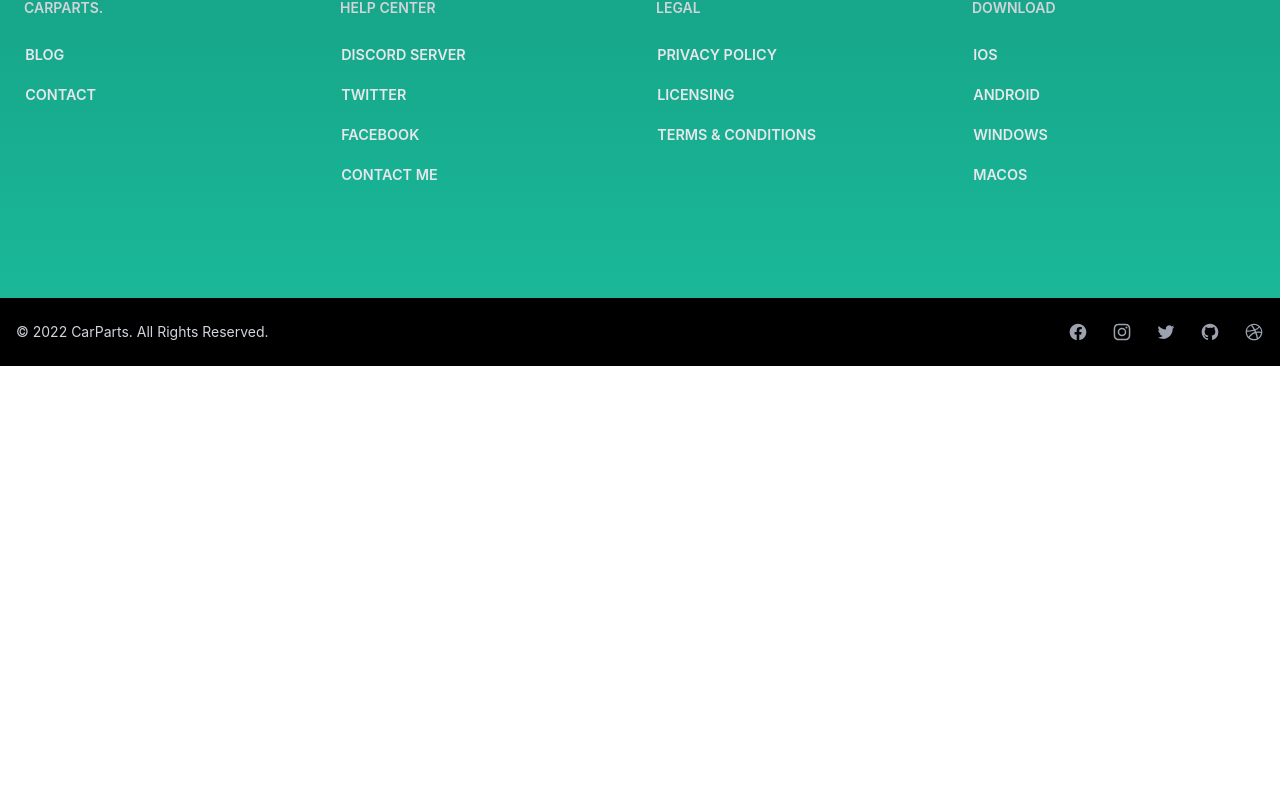
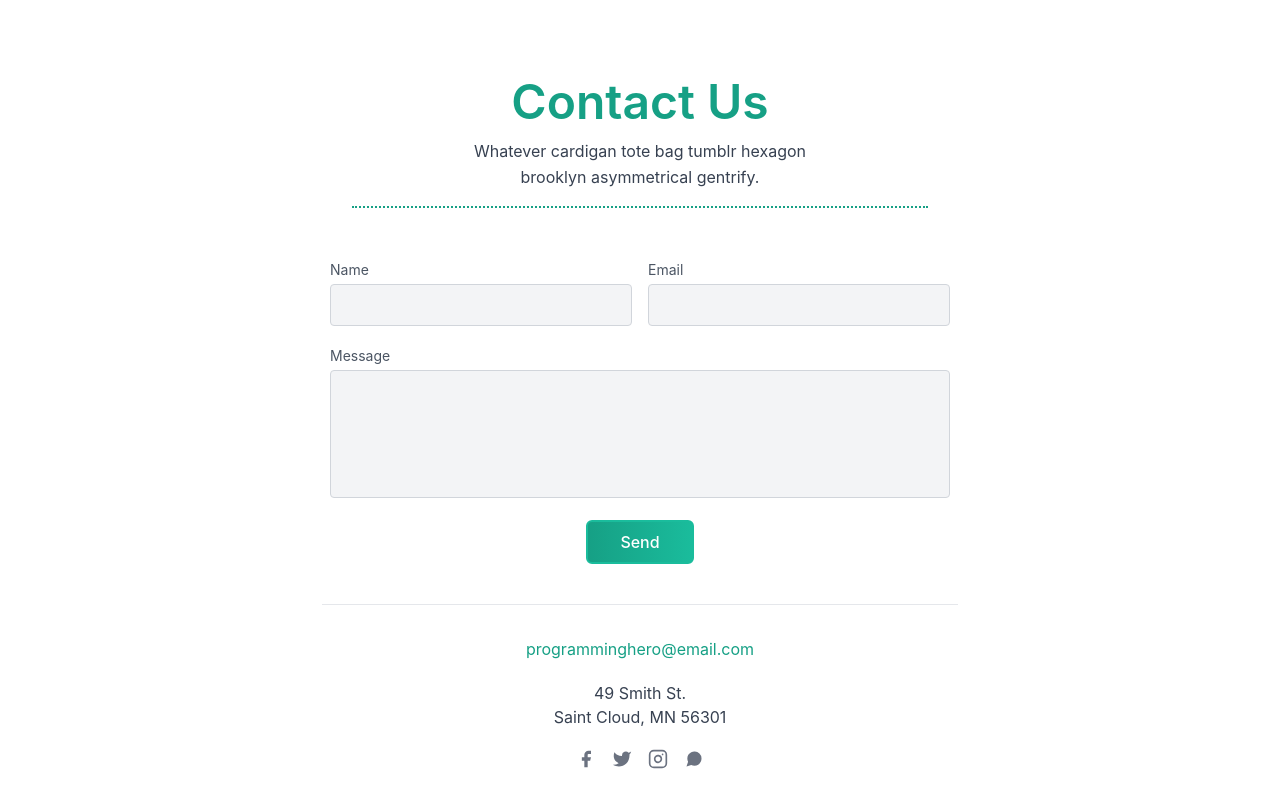
Before and after one commit to anannanur/carparts-manufacturer-website-client, a React (Create React App) app: page /contact-us in a window 1280 px wide. Shown: the part 218-1020 px from the top of the page. Before the commit the page ends 800 px from the top, so only its background shows below. Built offline with nearby package versions, Linux system fonts and the light colour scheme; no server answers.

Commit message:
contact page created

```diff
--- a/src/App.js
+++ b/src/App.js
@@ -10,6 +10,8 @@ import RequireAuth from './Pages/RequireAuth/RequireAuth';
 import Footer from './Pages/Shared/Footer';
 import Navbar from './Pages/Shared/Navbar';
 import Purchase from './Pages/Purchase/Purchase';
+import Blog from './Pages/Blog/Blog';
+import Contact from './Pages/Contact/Contact';
 
 function App() {
   return (
@@ -19,7 +21,9 @@ function App() {
      <Route path='/' element={<Home></Home>}></Route>
      <Route path='/parts' element={<AllParts/>}></Route>
      <Route path='/login' element={<Login/>}></Route>
+     <Route path='/blog' element={<Blog></Blog>}></Route>
      <Route path='/register' element={<Register></Register>}></Route>
+     <Route path='/contact-us' element={<Contact></Contact>}></Route>
      <Route path='/parts/:id' element={
           <RequireAuth>
            <Purchase/>
--- /dev/null
+++ b/src/Pages/Contact/Contact.js
@@ -0,0 +1,149 @@
+import React from 'react';
+import { Link } from 'react-router-dom';
+
+const Contact = ({ children }) => {
+    // console.log(children)
+    return (
+        <div>
+            <section className="text-gray-700 body-font relative">
+                <div className="container px-5 py-24 mx-auto">
+                    <div className="flex flex-col text-center w-full mb-12">
+
+                        <div className='custom-border-primary w-fit mx-auto pb-4'>
+                            <h1 className="text-uppercase text-center text-primary text-4xl md:text-5xl mt-20 font-semibold mb-3 ">
+                                {children ? children : 'Contact Us'}
+                            </h1>
+                            <p className="lg:w-2/3 mx-auto leading-relaxed text-base">
+                                Whatever cardigan tote bag tumblr hexagon brooklyn asymmetrical
+                                gentrify.
+                            </p>
+                        </div>
+
+                    </div>
+                    <div className="lg:w-1/2 md:w-2/3 mx-auto">
+                        <div className="flex flex-wrap -m-2">
+                            <div className="p-2 w-1/2">
+                                <div className="relative">
+                                    <label htmlFor="name" className="leading-7 text-sm text-gray-600">
+                                        Name
+                                    </label>
+                                    <input
+                                        type="text"
+                                        id="name"
+                                        name="name"
+                                        className="w-full bg-gray-100 rounded border border-gray-300 focus:border-primary text-base outline-none text-gray-700 py-1 px-3 leading-8 transition-colors duration-200 ease-in-out"
+                                    />
+                                </div>
+                            </div>
+                            <div className="p-2 w-1/2">
+                                <div className="relative">
+                                    <label
+                                        htmlFor="email"
+                                        className="leading-7 text-sm text-gray-600"
+                                    >
+                                        Email
+                                    </label>
+                                    <input
+                                        type="email"
+                                        id="email"
+                                        name="email"
+                                        className="w-full bg-gray-100 rounded border border-gray-300 focus:border-primary text-base outline-none text-gray-700 py-1 px-3 leading-8 transition-colors duration-200 ease-in-out"
+                                    />
+                                </div>
+                            </div>
+                            <div className="p-2 w-full">
+                                <div className="relative">
+                                    <label
+                                        htmlFor="message"
+                                        className="leading-7 text-sm text-gray-600"
+                                    >
+                                        Message
+                                    </label>
+                                    <textarea
+                                        id="message"
+                                        name="message"
+                                        className="w-full bg-gray-100 rounded border border-gray-300 focus:border-primary h-32 text-base outline-none text-gray-700 py-1 px-3 resize-none leading-6 transition-colors duration-200 ease-in-out"
+                                    ></textarea>
+                                </div>
+                            </div>
+                            <div className="p-2 w-full">
+                                <button className="flex mx-auto tmd:ml-24 text-white bg-gradient-to-r from-primary to-secondary border-2 border-secondary hover:border-2 hover:border-primary hover:bg-gradient hover:from-white hover:to-white hover:text-primary transition-all transition-duration:150ms font-medium hover:font-medium px-8 py-2 rounded-md">
+                                    Send
+                                </button>
+                            </div>
+                            <div className="p-2 w-full pt-8 mt-8 border-t border-gray-200 text-center">
+                                <a className="text-primary">programminghero@email.com</a>
+                                <p className="leading-normal my-5">
+                                    49 Smith St.
+                                    <br />
+                                    Saint Cloud, MN 56301
+                                </p>
+                                <span className="inline-flex">
+                                    <a className="text-gray-500">
+                                        <svg
+                                            fill="currentColor"
+                                            strokeLinecap="round"
+                                            strokeLinejoin="round"
+                                            strokeWidth="2"
+                                            className="w-5 h-5"
+                                            viewBox="0 0 24 24"
+                                        >
+                                            <path d="M18 2h-3a5 5 0 00-5 5v3H7v4h3v8h4v-8h3l1-4h-4V7a1 1 0 011-1h3z"></path>
+                                        </svg>
+                                    </a>
+                                    <a className="ml-4 text-gray-500">
+                                        <svg
+                                            fill="currentColor"
+                                            strokeLinecap="round"
+                                            strokeLinejoin="round"
+                                            strokeWidth="2"
+                                            className="w-5 h-5"
+                                            viewBox="0 0 24 24"
+                                        >
+                                            <path d="M23 3a10.9 10.9 0 01-3.14 1.53 4.48 4.48 0 00-7.86 3v1A10.66 10.66 0 013 4s-4 9 5 13a11.64 11.64 0 01-7 2c9 5 20 0 20-11.5a4.5 4.5 0 00-.08-.83A7.72 7.72 0 0023 3z"></path>
+                                        </svg>
+                                    </a>
+                                    <a className="ml-4 text-gray-500">
+                                        <svg
+                                            fill="none"
+                                            stroke="currentColor"
+                                            strokeLinecap="round"
+                                            strokeLinejoin="round"
+                                            strokeWidth="2"
+                                            className="w-5 h-5"
+                                            viewBox="0 0 24 24"
+                                        >
+                                            <rect
+                                                width="20"
+                                                height="20"
+                                                x="2"
+                                                y="2"
+                                                rx="5"
+                                                ry="5"
+                                            ></rect>
+                                            <path d="M16 11.37A4 4 0 1112.63 8 4 4 0 0116 11.37zm1.5-4.87h.01"></path>
+                                        </svg>
+                                    </a>
+                                    <a className="ml-4 text-gray-500">
+                                        <svg
+                                            fill="currentColor"
+                                            strokeLinecap="round"
+                                            strokeLinejoin="round"
+                                            strokeWidth="2"
+                                            className="w-5 h-5"
+                                            viewBox="0 0 24 24"
+                                        >
+                                            <path d="M21 11.5a8.38 8.38 0 01-.9 3.8 8.5 8.5 0 01-7.6 4.7 8.38 8.38 0 01-3.8-.9L3 21l1.9-5.7a8.38 8.38 0 01-.9-3.8 8.5 8.5 0 014.7-7.6 8.38 8.38 0 013.8-.9h.5a8.48 8.48 0 018 8v.5z"></path>
+                                        </svg>
+                                    </a>
+                                </span>
+                            </div>
+                        </div>
+                    </div>
+                </div>
+            </section>
+        </div>
+    );
+};
+
+export default Contact;
--- a/src/Pages/Home/Home.js
+++ b/src/Pages/Home/Home.js
@@ -7,7 +7,6 @@ import { MdOutlineComputer } from 'react-icons/md';
 import imageOne from '../../images/1.jpg';
 import imageTwo from '../../images/2.jpg';
 import imageThree from '../../images/3.jpg';
-import shape from '../../images/curveAsymmetrical.svg';
 import { useNavigate } from 'react-router-dom';
 import useParts from '../Hooks/useParts';
 import PartsCard from '../PartsCard/PartsCard';
@@ -18,7 +17,7 @@ const Home = () => {
     const reversedParts = partsCopy?.reverse();
     const navigate = useNavigate()
     const handlePurchase = id => {
-        navigate(`/tools/${id}`)
+        navigate(`/parts/${id}`)
     }
     return (
         <div>
```
